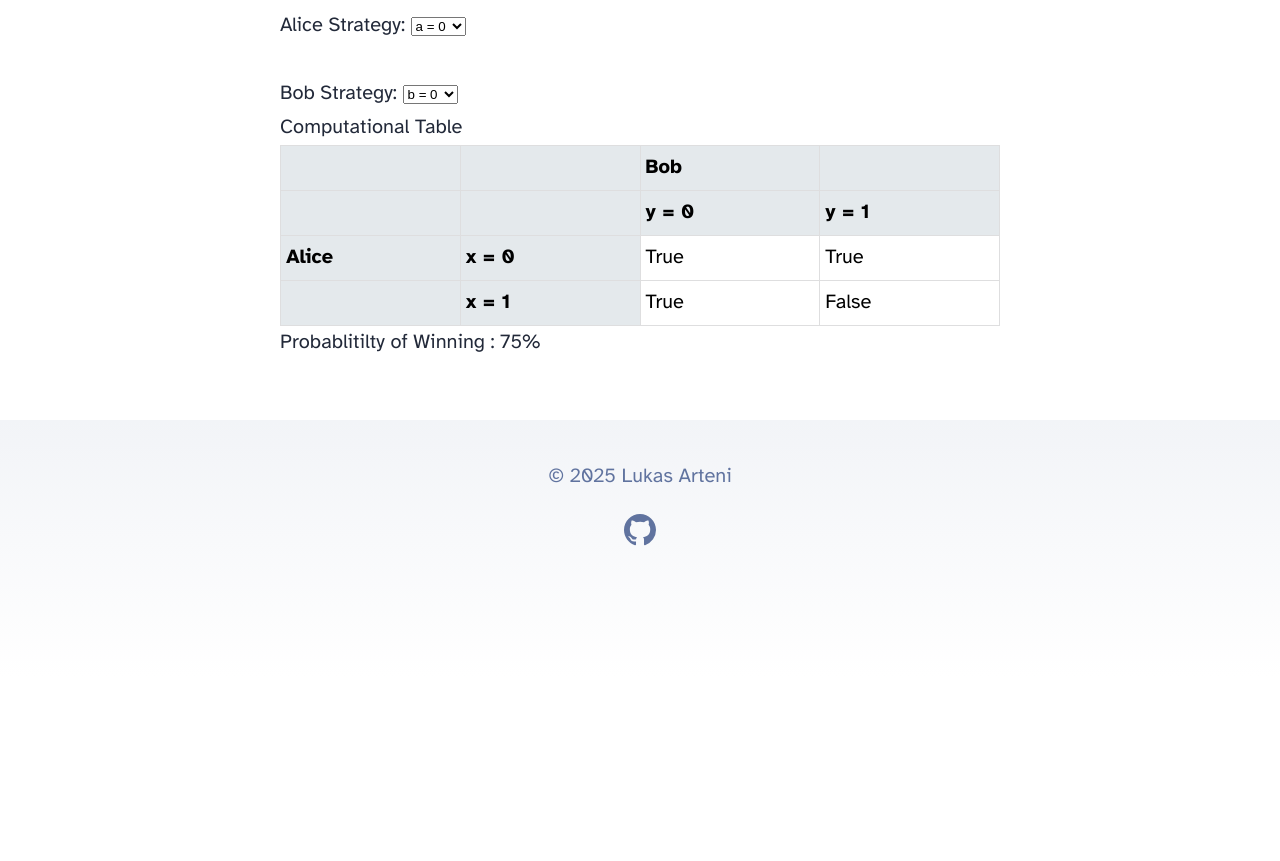
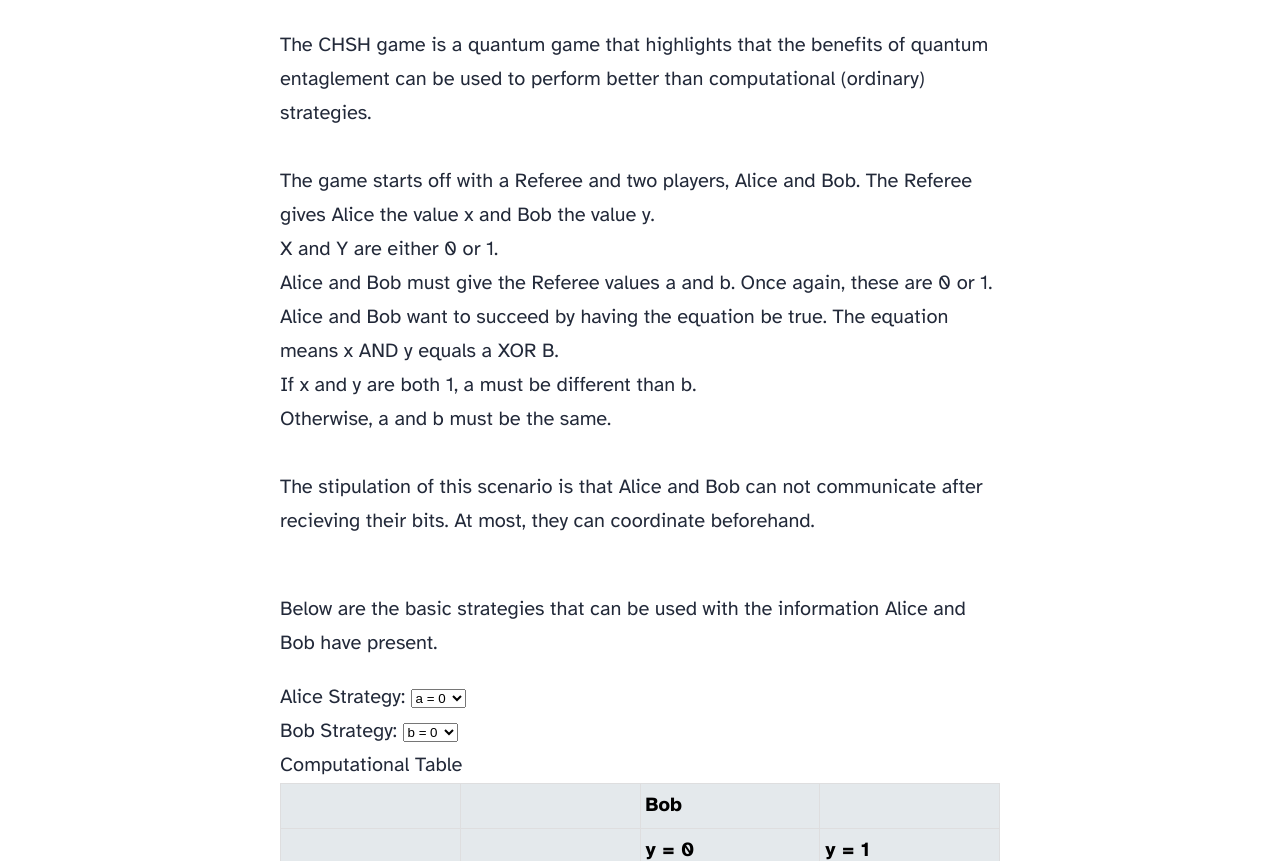
Before and after one commit to lukasarteni/quantum-research-project1-lukasarteni, an Astro site: page / in a window 1280 px wide. Shown: the part 613-1474 px from the top of the page. Before the commit the page ends 1291 px from the top, so only its background shows below. Built offline with nearby package versions, Linux system fonts and the light colour scheme; Astro itself is replaced by a stand-in of ours.

Commit message:
added info

```diff
--- a/src/pages/index.astro
+++ b/src/pages/index.astro
@@ -19,7 +19,27 @@ import chshimage from "../../src/content/blog/Chsh-illustration.png";
 		<main>
 			<h1>CHSH Tinkerer</h1>
 			<Image src={chshimage} alt="chsh game" width="500" height="500" />
-
+			<p> The CHSH game is a quantum game that highlights that the benefits of quantum entaglement can be used to perform better than computational (ordinary) strategies.
+				<br>
+				<br>
+				The game starts off with a Referee and two players, Alice and Bob.
+				The Referee gives Alice the value x and Bob the value y.
+				<br>
+				X and Y are either 0 or 1.
+				<br>
+				Alice and Bob must give the Referee values a and b.
+				Once again, these are 0 or 1.
+				Alice and Bob want to succeed by having the equation be true.
+				The equation means x AND y equals a XOR B.
+				<br>
+				If x and y are both 1, a must be different than b. <br>
+				Otherwise, a and b must be the same.<br> <br>
+				The stipulation of this scenario is that Alice and Bob can not communicate after recieving their bits. At most, they can coordinate beforehand.
+			</p>
+			<p>
+				<br>
+				Below are the basic strategies that can be used with the information Alice and Bob have present.
+			</p>
 			<div>
 				<label for="aliceStrategy">Alice Strategy:</label>
 				<select id="aliceStrategy" name="aliceStrategy">
@@ -29,7 +49,7 @@ import chshimage from "../../src/content/blog/Chsh-illustration.png";
 					<option value="3">a = !x</option>
 				</select>
 
-				<br /><br />
+				<br >
 
 				<label for="bobStrategy">Bob Strategy:</label>
 				<select id="bobStrategy" name="bobStrategy">
```
